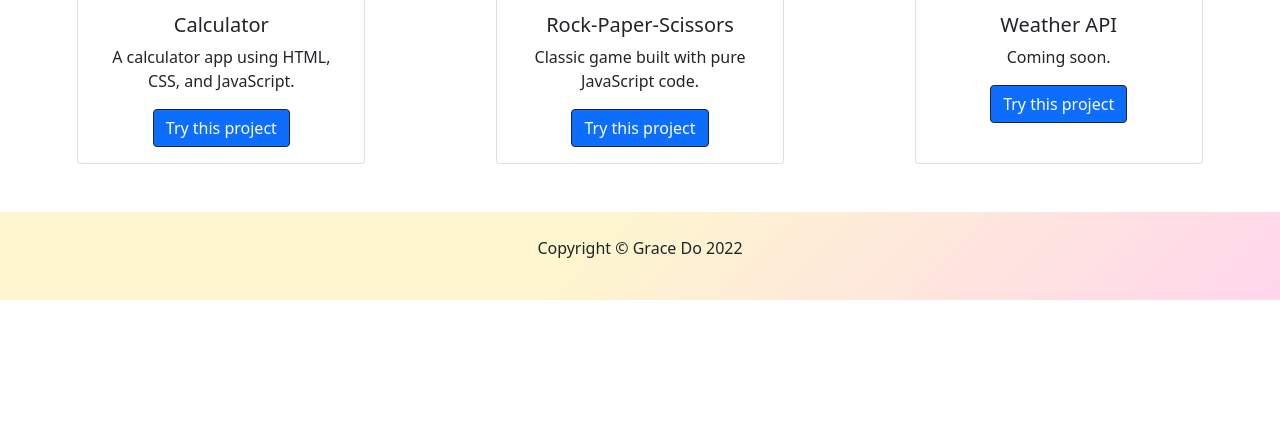
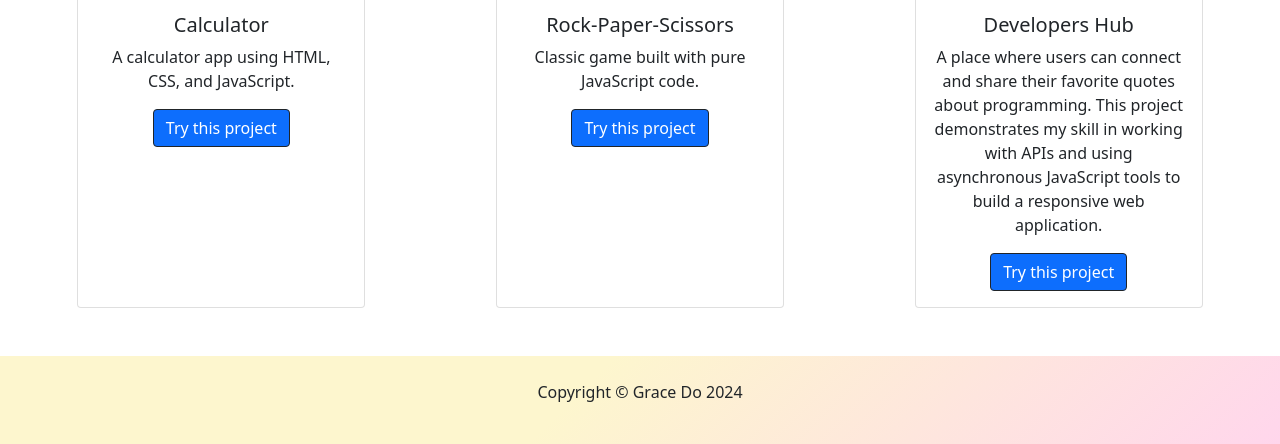
Before and after one commit to grace1501/grace1501.github.io, a plain HTML site: page index.html in a window 1280 px wide. Shown: the part 1846-2290 px from the top of the page. Before the commit the page ends 2146 px from the top, so only its background shows below. Drawn offline with nearby package versions, Linux system fonts and the light colour scheme.

Commit message:
Add new API project

```diff
--- a/index.html
+++ b/index.html
@@ -197,9 +197,9 @@
 
               />
               <div class="card-body">
-                <h5 class="card-title">Weather API</h5>
+                <h5 class="card-title">Developers Hub</h5>
                 <p class="card-text">
-                  Coming soon.
+                 A place where users can connect and share their favorite quotes about programming. This project demonstrates my skill in working with APIs and using asynchronous JavaScript tools to build a responsive web application.
                 </p>
                 <a
                   href="#"
@@ -217,7 +217,7 @@
     <footer class="container-fluid">
       <div class="row justify-content-center">
         <div class="p-4" id="footer-content">
-          <p>Copyright © Grace Do 2022</p>
+          <p>Copyright © Grace Do 2024</p>
         </div>
 
       </div>
```
